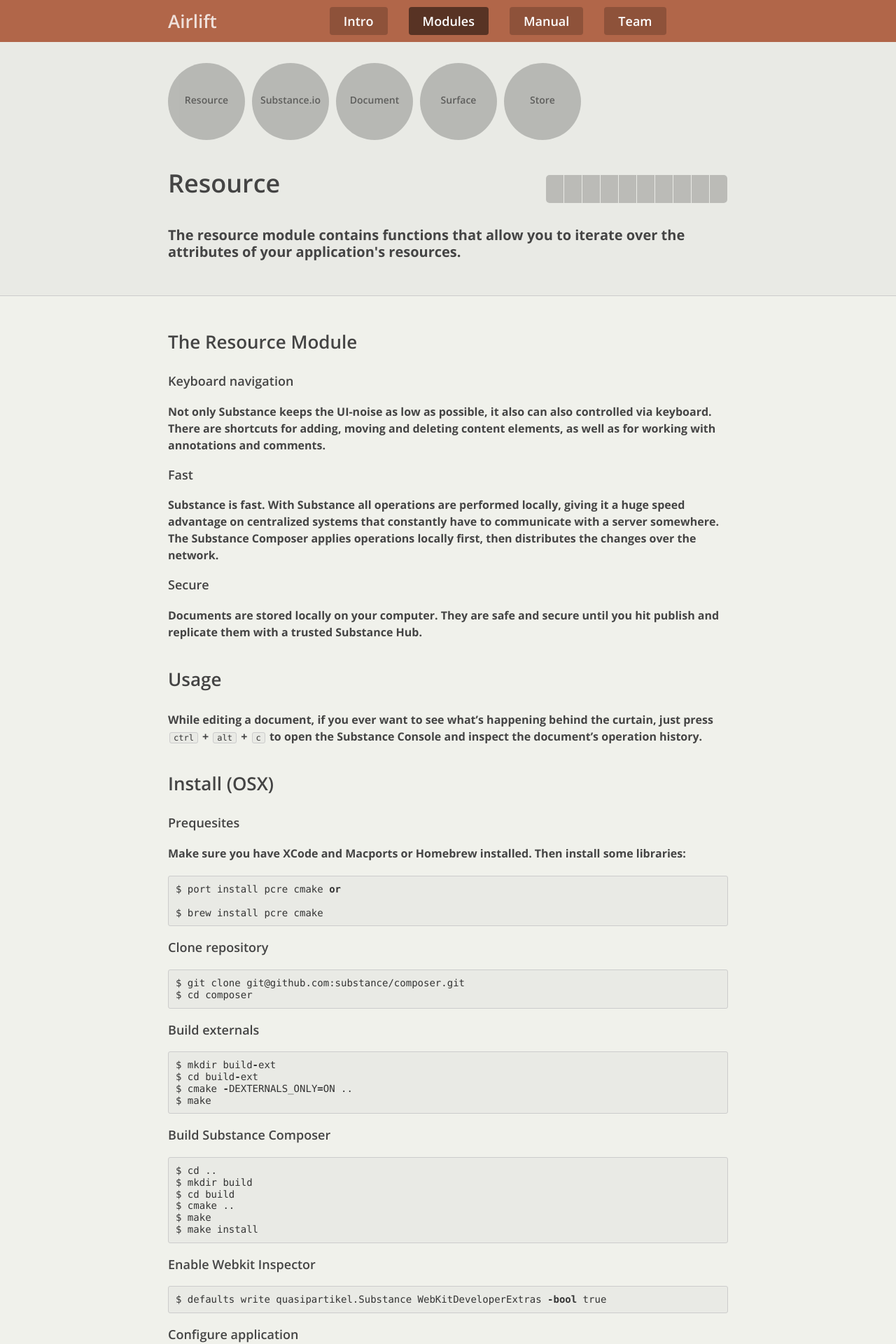
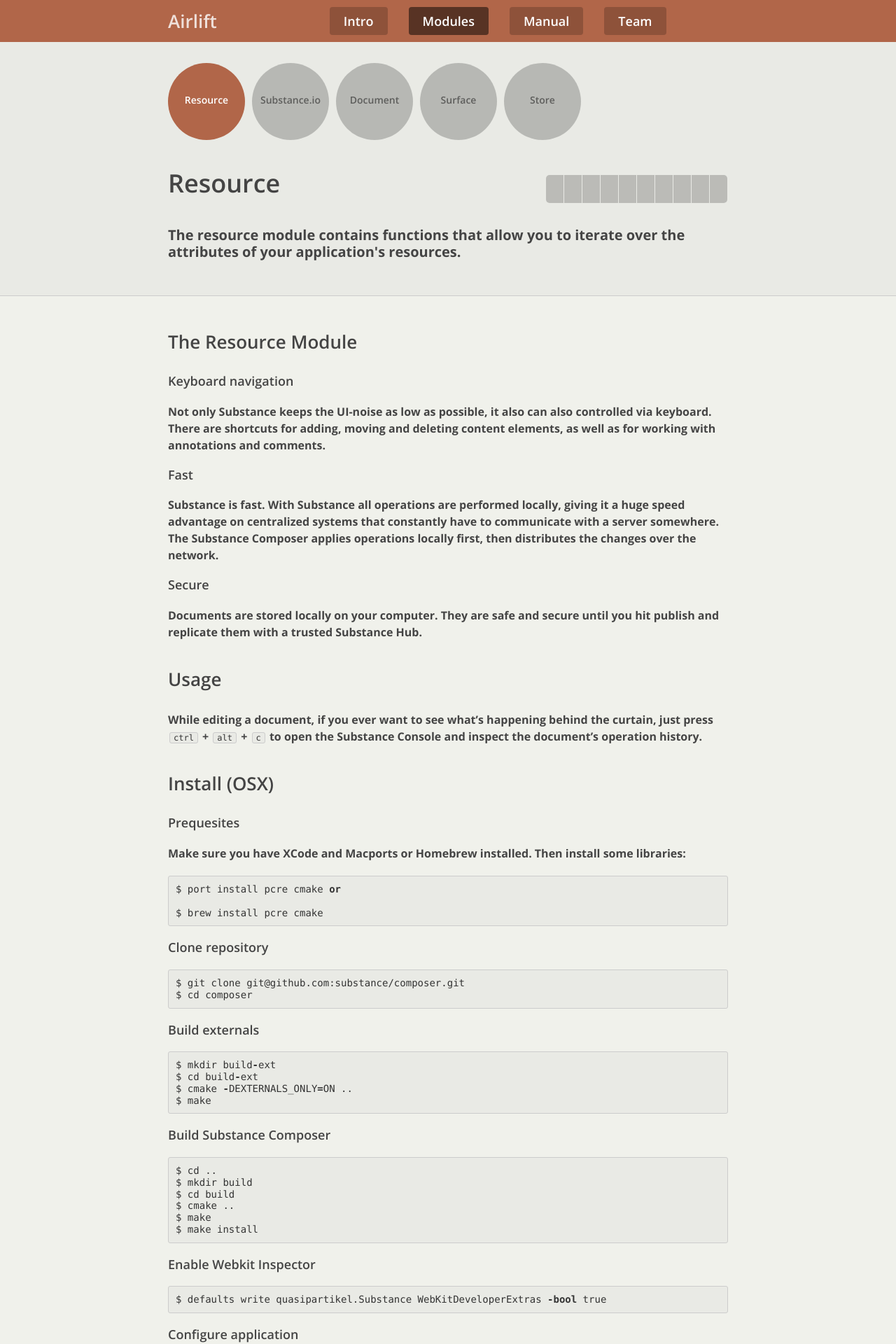
Before and after one commit to Airlift-Framework/airlift-framework.github.com, a Jekyll site: the page built from modules.html, in a window 1280 px wide. Shown: the top 1920 px of the page at 70% size. Built offline with Jekyll 4.4.1, drawn with Linux system fonts in a browser that asks for light colours; nearby versions of some CDN libraries.

Commit message:
Updated modules.html

```diff
--- a/modules.html
+++ b/modules.html
@@ -8,7 +8,7 @@
   <div class="article-navigation">
 
     {% for item in site.categories.modules reversed limit:40 offset:0 %}
-      <a class="article-link{% if item.title == "Composer" %} active{% endif %}" href="{{site.baseurl}}{{item.url}}" title="{{item.title}}">
+      <a class="article-link{% if item.title == "Resource" %} active{% endif %}" href="{{site.baseurl}}{{item.url}}" title="{{item.title}}">
         <div class="title" style="padding-top: 43px">{{item.title}}</div>
       </a>
     {% endfor %}
```
